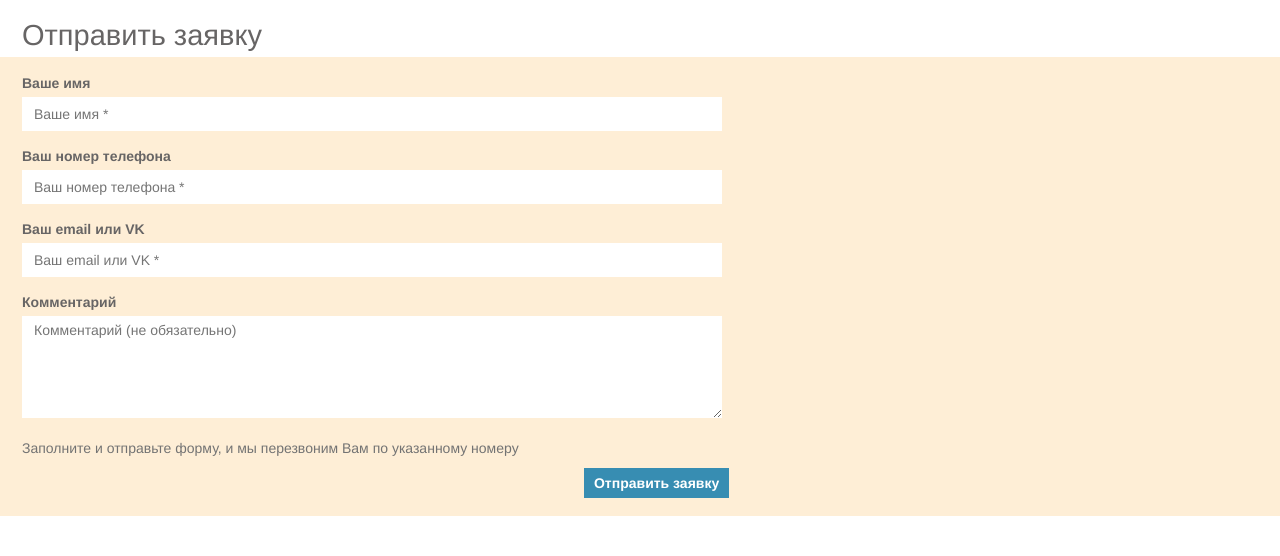
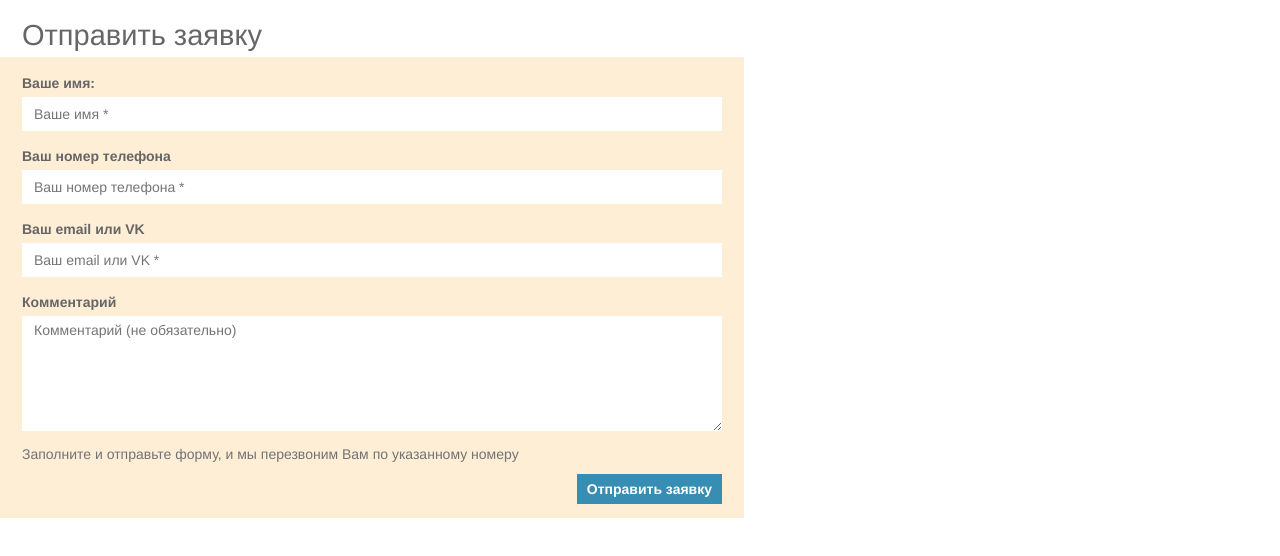
Before and after one commit to tonyavoropaeva/WebCourse2023, a plain HTML site: page CssForm/Form.html in a window 1280 px wide. Drawn offline with Linux system fonts and the light colour scheme.

Commit message:
Исправила задачу "CssForm"

```diff
--- a/CssForm/Form.css
+++ b/CssForm/Form.css
@@ -2,27 +2,29 @@
     box-sizing: border-box;
 }
 
-.tittle {
+.title {
+    width: 700px;
     font-size: 29px;
-    background-color: #FFFFFF;
+    background-color: #fff;
     font-weight: lighter;
     margin-bottom: 4px;
     margin-left: 22px;
 }
 
 .container-bg-color {
+    max-width: 744px;
     background-color: #feeed6;
     padding-top: 1em;
-    padding-bottom: 3em;
+    padding-bottom: 14px;
 }
 
 body {
     color: #676565;
-    font-family: Helvetica Neue, Helvetica, Arial, sans-serif;
+    font-family: "Helvetica Neue", Helvetica, Arial, sans-serif;
 }
 
 .help-block {
-    margin-top: 5px;
+    margin-top: -7px;
     margin-bottom: 10px;
     color: #737373;
 }
@@ -30,10 +32,9 @@ body {
 .form-application {
     line-height: 1.42857143;
     font-size: 14px;
-    max-width: 744px;
     padding-right: 22px;
     padding-left: 22px;
-    position: relative
+    position: relative;
 }
 
 .bold, .button {
@@ -41,14 +42,15 @@ body {
 }
 
 .small-bottom-margin {
-    margin-bottom: 4px;
+    margin-bottom: 10px; /* 4*/
 }
 
 .form-input, .form-textarea {
     border: none;
-    background-color: #FFFFFF;
+    background-color: #fff;
     padding: 6px 12px;
     font-size: 14px;
+    margin-top: 4px;
 }
 
 .form-input {
@@ -58,7 +60,7 @@ body {
 
 .form-textarea {
     width: 100%;
-    height: 102px;
+    height: 115px;
     resize: vertical;
 }
 
@@ -68,13 +70,16 @@ body {
 
 .button {
     padding: 7px 10px;
-    color: #FFFFFF;
+    color: #fff;
     background-color: #378db2;
     border: none;
     font-size: inherit;
     cursor: pointer;
-    position: absolute;
     right: 2ex;
+}
+
+.position-right {
+    text-align: right;
 }
 
 .button:hover {
--- a/CssForm/Form.html
+++ b/CssForm/Form.html
@@ -8,36 +8,30 @@
 </head>
 <body>
 <header>
-    <h1 class="tittle">Отправить заявку</h1>
+    <h1 class="title">Отправить заявку</h1>
 </header>
 <div class="container-bg-color">
     <form class="form-application">
-        <div class="form-group">
-            <label class="bold">
-                <div class="small-bottom-margin">Ваше имя</div>
-                <input class="form-input" type="text" placeholder="Ваше имя *">
-            </label>
+        <div class="bold form-group">
+            <label for="name-input">Ваше имя:</label>
+            <input class="form-input" id="name-input" type="text" placeholder="Ваше имя *">
         </div>
-        <div class="form-group">
-            <label class="bold">
-                <div class="small-bottom-margin">Ваш номер телефона</div>
-                <input class="form-input" type="text" placeholder="Ваш номер телефона *">
-            </label>
+        <div class="bold form-group">
+            <label for="telephone-number-input">Ваш номер телефона</label>
+            <input class="form-input" id="telephone-number-input" type="text" placeholder="Ваш номер телефона *">
         </div>
-        <div class="form-group">
-            <label class="bold">
-                <div class="small-bottom-margin">Ваш email или VK</div>
-                <input class="form-input" type="text" placeholder="Ваш email или VK *">
-            </label>
+        <div class="bold form-group">
+            <label for="email-input">Ваш email или VK</label>
+            <input class="form-input" id="email-input" type="text" placeholder="Ваш email или VK *">
         </div>
-        <div class="form-group">
-            <label class="bold">
-                <div class="small-bottom-margin">Комментарий</div>
-                <textarea class="form-textarea" placeholder="Комментарий (не обязательно)"></textarea>
-            </label>
+        <div class="bold form-group">
+            <label for="comment-textarea">Комментарий</label>
+            <textarea class="form-textarea" id="comment-textarea" placeholder="Комментарий (не обязательно)"></textarea>
         </div>
         <div class="help-block">Заполните и отправьте форму, и мы перезвоним Вам по указанному номеру</div>
-        <button class="button">Отправить заявку</button>
+        <div class="position-right">
+            <button class="button">Отправить заявку</button>
+        </div>
     </form>
 </div>
 </body>
```
